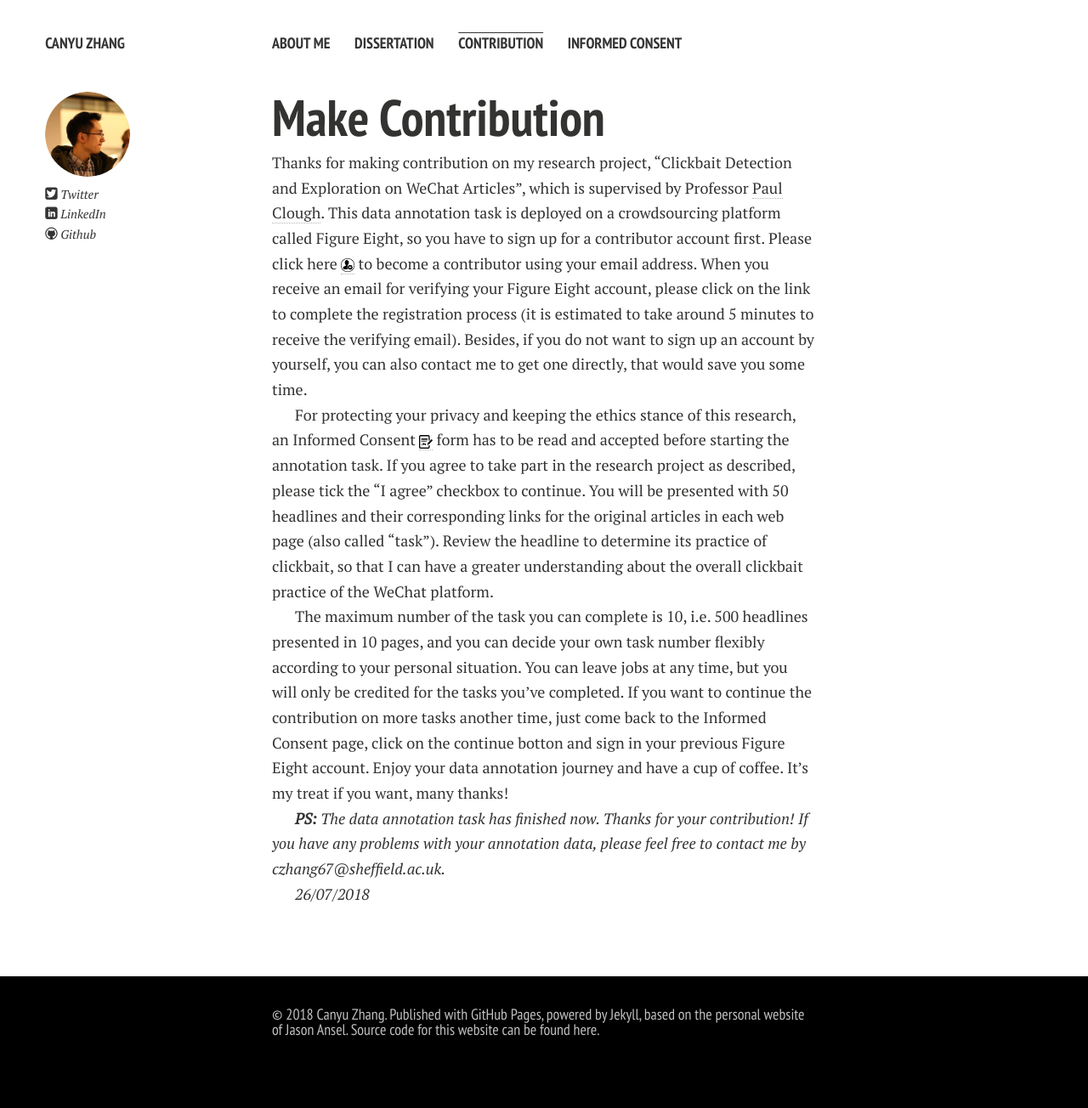
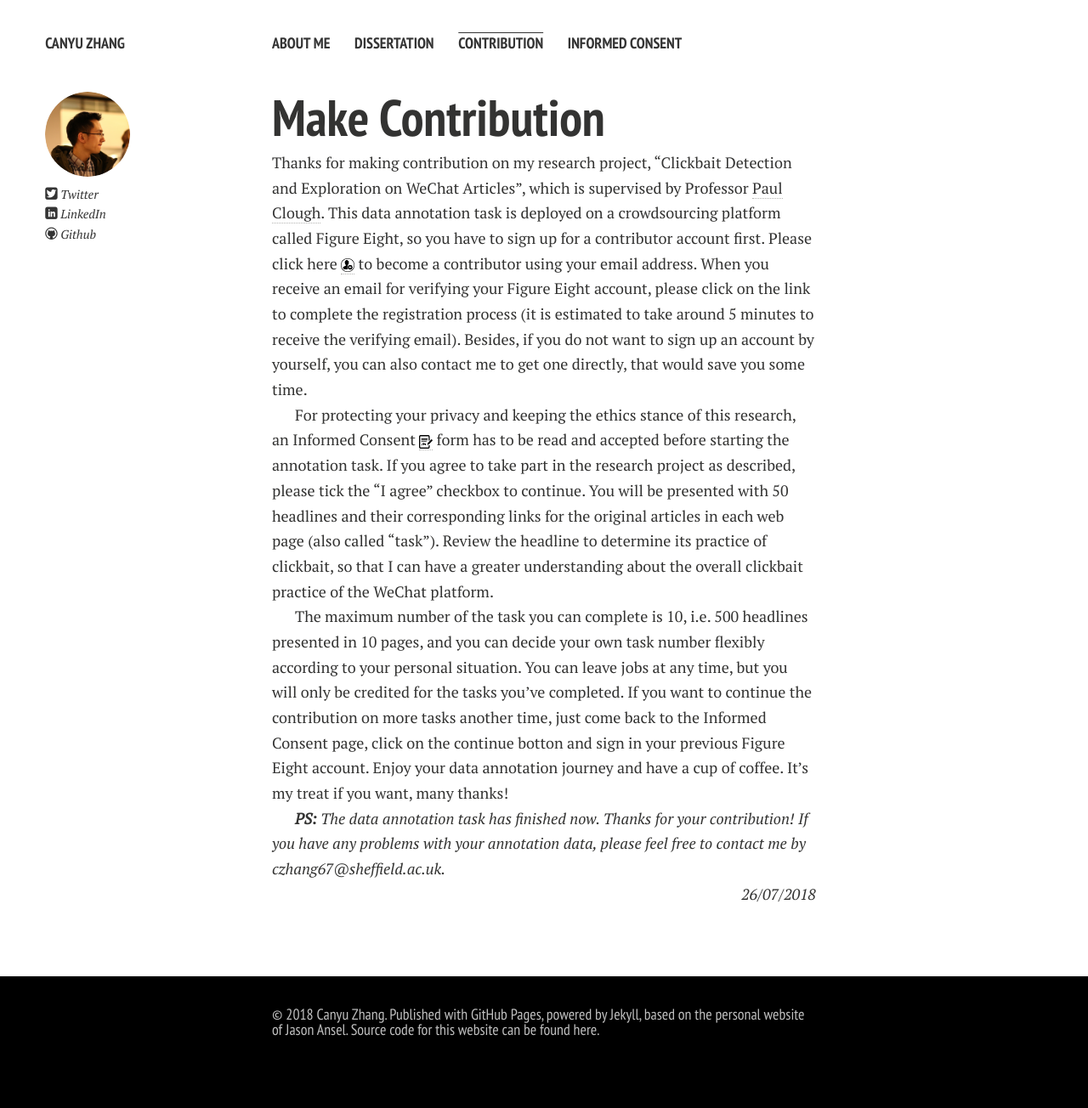
Before and after one commit to aaronzhangcanyu/aaronzhangcanyu.github.io, a Jekyll site: the page built from contribution.md, in a window 1280 px wide. Shown: the whole page at 85% size. Built offline with Jekyll 4.4.1, drawn with Linux system fonts in a browser that asks for light colours; nearby versions of some CDN libraries; Markdown is read by kramdown in place of the engine named in the settings.

Commit message:
Update contribution.md

```diff
--- a/contribution.md
+++ b/contribution.md
@@ -14,7 +14,7 @@
 
 ***PS:*** *The data annotation task has finished now. Thanks for your contribution! If you have any problems with your annotation data, please feel free to contact me by czhang67@sheffield.ac.uk.*
 
-<i align="right">26/07/2018</i>
+<p align="right"><i>26/07/2018</i></p>
 
 
 
```
